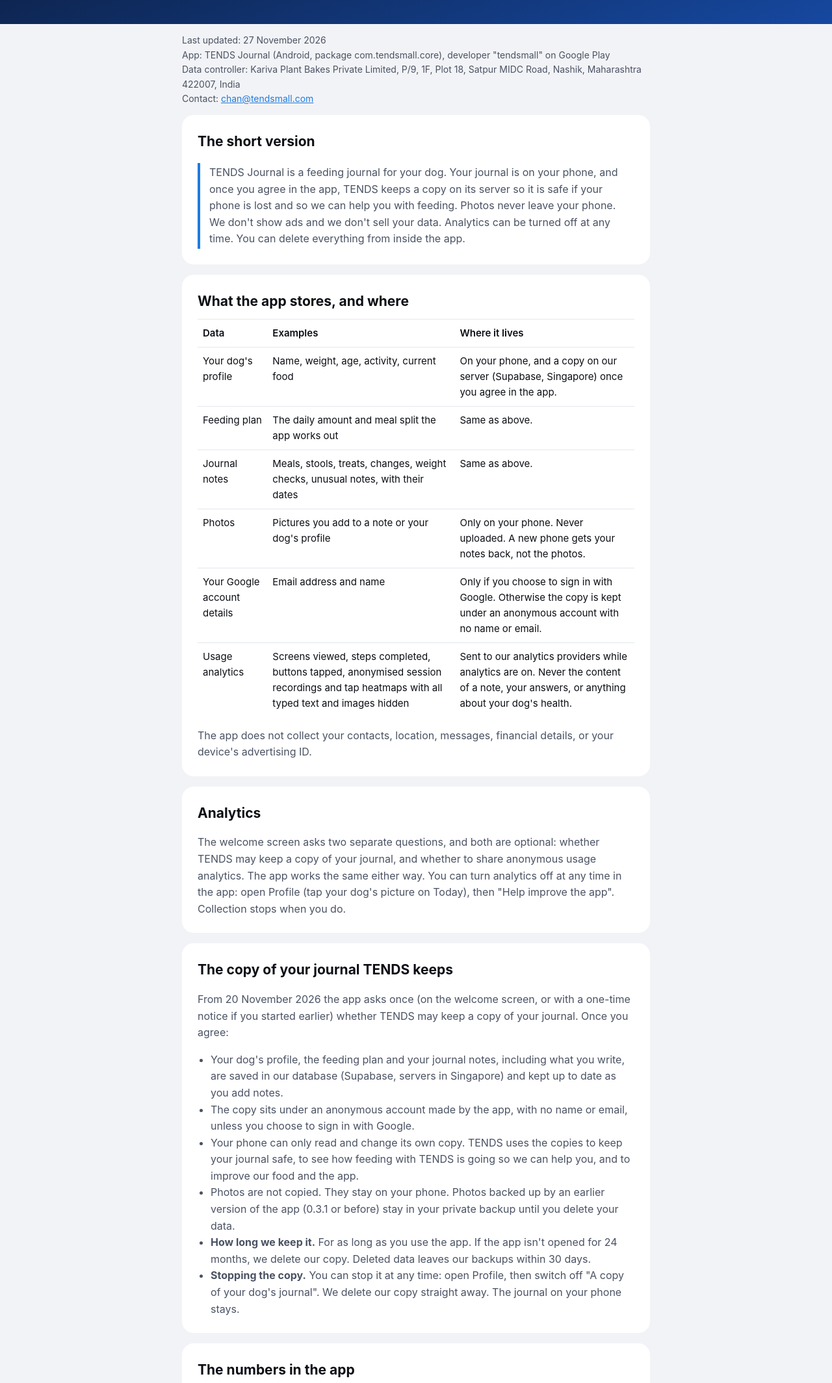
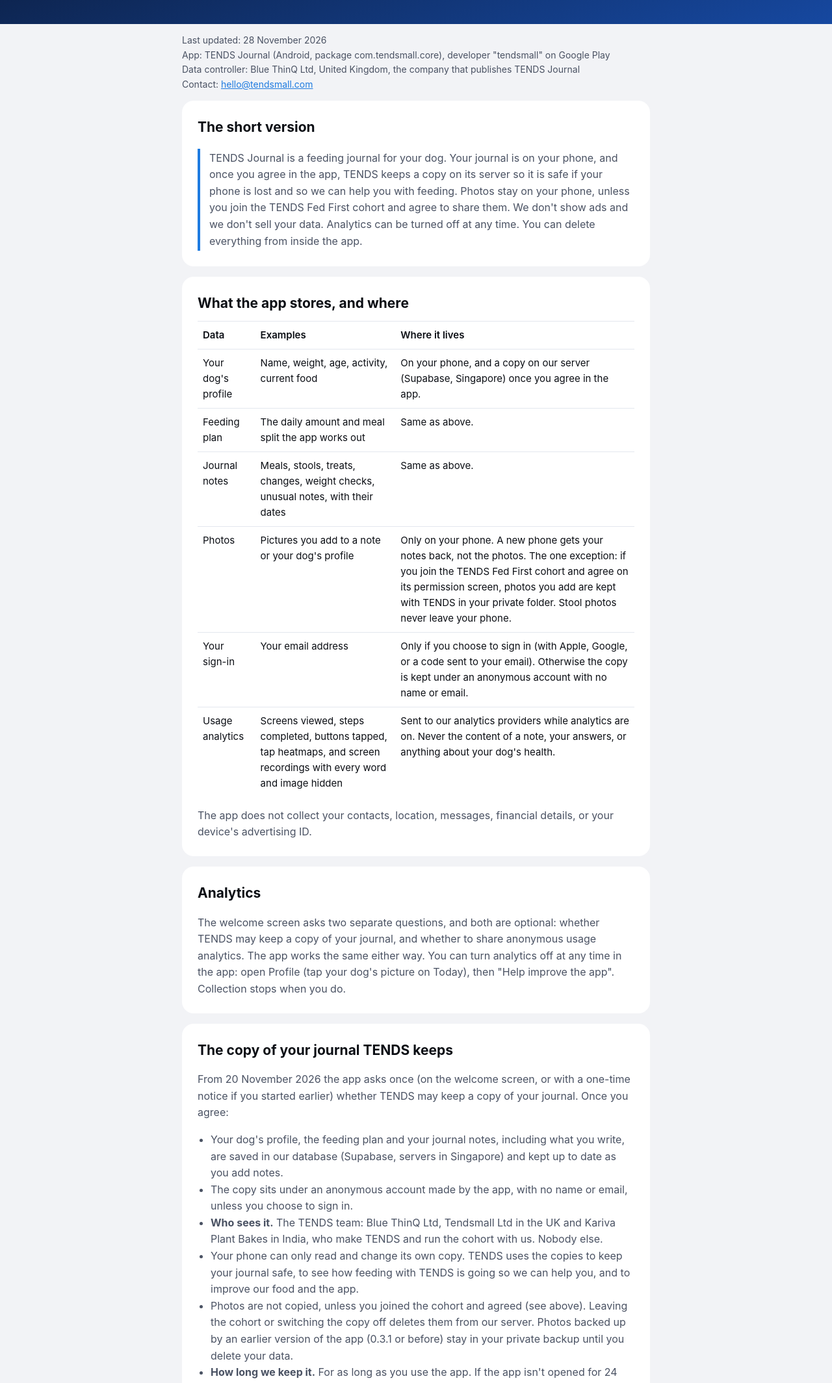
Before and after one commit to tendsmall/journal-privacy, a plain HTML site: page index.html in a window 1280 px wide. Shown: the part 160-2289 px from the top of the page at 65% size. Drawn offline with Linux system fonts and the light colour scheme.

Commit message:
Blue ThinQ Ltd, hello@tendsmall.com, every outside service named (28 Nov 2026)
Co-Authored-By: Claude Opus 5.5 <noreply@anthropic.com>

```diff
--- a/index.html
+++ b/index.html
@@ -42,14 +42,14 @@
 </header>
 
 <main class="wrap">
-  <p class="meta">Last updated: 27 November 2026<br>
+  <p class="meta">Last updated: 28 November 2026<br>
   App: TENDS Journal (Android, package com.tendsmall.core), developer "tendsmall" on Google Play<br>
-  Data controller: Kariva Plant Bakes Private Limited, P/9, 1F, Plot 18, Satpur MIDC Road, Nashik, Maharashtra 422007, India<br>
-  Contact: <a href="mailto:chan@tendsmall.com">chan@tendsmall.com</a></p>
+  Data controller: Blue ThinQ Ltd, United Kingdom, the company that publishes TENDS Journal<br>
+  Contact: <a href="mailto:hello@tendsmall.com">hello@tendsmall.com</a></p>
 
   <section>
     <h2>The short version</h2>
-    <p class="short">TENDS Journal is a feeding journal for your dog. Your journal is on your phone, and once you agree in the app, TENDS keeps a copy on its server so it is safe if your phone is lost and so we can help you with feeding. Photos never leave your phone. We don't show ads and we don't sell your data. Analytics can be turned off at any time. You can delete everything from inside the app.</p>
+    <p class="short">TENDS Journal is a feeding journal for your dog. Your journal is on your phone, and once you agree in the app, TENDS keeps a copy on its server so it is safe if your phone is lost and so we can help you with feeding. Photos stay on your phone, unless you join the TENDS Fed First cohort and agree to share them. We don't show ads and we don't sell your data. Analytics can be turned off at any time. You can delete everything from inside the app.</p>
   </section>
 
   <section>
@@ -59,9 +59,9 @@
       <tr><td>Your dog's profile</td><td>Name, weight, age, activity, current food</td><td>On your phone, and a copy on our server (Supabase, Singapore) once you agree in the app.</td></tr>
       <tr><td>Feeding plan</td><td>The daily amount and meal split the app works out</td><td>Same as above.</td></tr>
       <tr><td>Journal notes</td><td>Meals, stools, treats, changes, weight checks, unusual notes, with their dates</td><td>Same as above.</td></tr>
-      <tr><td>Photos</td><td>Pictures you add to a note or your dog's profile</td><td>Only on your phone. Never uploaded. A new phone gets your notes back, not the photos.</td></tr>
-      <tr><td>Your Google account details</td><td>Email address and name</td><td>Only if you choose to sign in with Google. Otherwise the copy is kept under an anonymous account with no name or email.</td></tr>
-      <tr><td>Usage analytics</td><td>Screens viewed, steps completed, buttons tapped, anonymised session recordings and tap heatmaps with all typed text and images hidden</td><td>Sent to our analytics providers while analytics are on. Never the content of a note, your answers, or anything about your dog's health.</td></tr>
+      <tr><td>Photos</td><td>Pictures you add to a note or your dog's profile</td><td>Only on your phone. A new phone gets your notes back, not the photos. The one exception: if you join the TENDS Fed First cohort and agree on its permission screen, photos you add are kept with TENDS in your private folder. Stool photos never leave your phone.</td></tr>
+      <tr><td>Your sign-in</td><td>Your email address</td><td>Only if you choose to sign in (with Apple, Google, or a code sent to your email). Otherwise the copy is kept under an anonymous account with no name or email.</td></tr>
+      <tr><td>Usage analytics</td><td>Screens viewed, steps completed, buttons tapped, tap heatmaps, and screen recordings with every word and image hidden</td><td>Sent to our analytics providers while analytics are on. Never the content of a note, your answers, or anything about your dog's health.</td></tr>
     </table>
     <p>The app does not collect your contacts, location, messages, financial details, or your device's advertising ID.</p>
   </section>
@@ -76,9 +76,10 @@
     <p>From 20 November 2026 the app asks once (on the welcome screen, or with a one-time notice if you started earlier) whether TENDS may keep a copy of your journal. Once you agree:</p>
     <ul>
       <li>Your dog's profile, the feeding plan and your journal notes, including what you write, are saved in our database (Supabase, servers in Singapore) and kept up to date as you add notes.</li>
-      <li>The copy sits under an anonymous account made by the app, with no name or email, unless you choose to sign in with Google.</li>
+      <li>The copy sits under an anonymous account made by the app, with no name or email, unless you choose to sign in.</li>
+      <li><strong>Who sees it.</strong> The TENDS team: Blue ThinQ Ltd, Tendsmall Ltd in the UK and Kariva Plant Bakes in India, who make TENDS and run the cohort with us. Nobody else.</li>
       <li>Your phone can only read and change its own copy. TENDS uses the copies to keep your journal safe, to see how feeding with TENDS is going so we can help you, and to improve our food and the app.</li>
-      <li>Photos are not copied. They stay on your phone. Photos backed up by an earlier version of the app (0.3.1 or before) stay in your private backup until you delete your data.</li>
+      <li>Photos are not copied, unless you joined the cohort and agreed (see above). Leaving the cohort or switching the copy off deletes them from our server. Photos backed up by an earlier version of the app (0.3.1 or before) stay in your private backup until you delete your data.</li>
       <li><strong>How long we keep it.</strong> For as long as you use the app. If the app isn't opened for 24 months, we delete our copy. Deleted data leaves our backups within 30 days.</li>
       <li><strong>Stopping the copy.</strong> You can stop it at any time: open Profile, then switch off "A copy of your dog's journal". We delete our copy straight away. The journal on your phone stays.</li>
     </ul>
@@ -97,11 +98,11 @@
   <section>
     <h2>Services we use</h2>
     <ul>
-      <li><strong>Supabase</strong>: the database and anonymous sign-in that hold the copy of your journal.</li>
-      <li><strong>Google Sign-In</strong>: optional, if you choose to link your copy to your Google account.</li>
-      <li><strong>PostHog</strong>: usage analytics and anonymised session recordings, while analytics are on. <a href="https://posthog.com/privacy">posthog.com/privacy</a></li>
-      <li><strong>Microsoft Clarity</strong>: anonymised tap heatmaps, while analytics are on. <a href="https://privacy.microsoft.com/privacystatement">Microsoft privacy statement</a></li>
-      <li><strong>Expo</strong>: delivers app updates. It does not receive your journal.</li>
+      <li><strong>Supabase</strong>: the database and sign-in that hold the copy of your journal and, for the cohort, photos. Servers in Singapore.</li>
+      <li><strong>Apple and Google</strong>: optional, only if you choose to sign in with them. They tell us your email address.</li>
+      <li><strong>PostHog</strong>: counts which screens are opened and which buttons are tapped, while analytics are on. Servers in the European Union. <a href="https://posthog.com/privacy">posthog.com/privacy</a></li>
+      <li><strong>Microsoft Clarity</strong>: tap heatmaps and screen recordings with every word and image hidden, while analytics are on. <a href="https://privacy.microsoft.com/privacystatement">Microsoft privacy statement</a></li>
+      <li><strong>Expo</strong>: delivers app updates. Your phone asks it for the latest version, which shares the app version, the type of phone and, like any web request, its internet address. It does not receive your journal.</li>
       <li><strong>Shopify</strong>: runs the TENDS store. When you enter a TENDS code, the app checks it with the store. Only the code is sent, nothing about you or your dog.</li>
     </ul>
     <p>These providers process data on our behalf to run the service. We do not sell or rent your data, and we do not use it for advertising.</p>
@@ -116,18 +117,19 @@
       <li>Confirm with <strong>Delete everything</strong>.</li>
     </ol>
     <p>This permanently deletes your dog's profile, plan, journal notes and photos from your phone and our copy on the server. It cannot be undone.</p>
-    <h3>Delete your account by email</h3>
-    <p>To also delete the sign-in account linked to your Google email, or if you no longer have the app, email <a href="mailto:chan@tendsmall.com?subject=TENDS%20Journal%20account%20deletion">chan@tendsmall.com</a> with the subject "TENDS Journal account deletion", from the email you signed in with. We delete the account and all data linked to it within 30 days and confirm by email.</p>
+    <p>After this the app starts again from the welcome screen.</p>
+    <h3>Delete your account</h3>
+    <p>To also delete your sign-in account, or if you no longer have the app, email <a href="mailto:hello@tendsmall.com?subject=TENDS%20Journal%20account%20deletion">hello@tendsmall.com</a> with the subject "TENDS Journal account deletion", from the email you signed in with. We delete the account and all data linked to it within 30 days and confirm by email.</p>
     <h3>What is deleted, and what is kept</h3>
     <ul>
-      <li>Deleted: dog profile, plan, journal notes, photos, and our copy of all of these; on request, your sign-in account (email and name, if you used Google).</li>
+      <li>Deleted: dog profile, plan, journal notes, photos, and our copy of all of these; on request, your sign-in account and its email.</li>
       <li>Kept: nothing from your journal. Anonymous usage analytics that cannot be linked back to you may remain in our analytics providers under their own retention periods.</li>
     </ul>
   </section>
 
   <section>
     <h2>Your rights</h2>
-    <p>Depending on where you live (for example India's Digital Personal Data Protection Act, the UK or the EU), you may have the right to access, correct or erase your data. Email <a href="mailto:chan@tendsmall.com">chan@tendsmall.com</a> and we will help.</p>
+    <p>Depending on where you live (for example India's Digital Personal Data Protection Act, the UK or the EU), you may have the right to access, correct or erase your data. Email <a href="mailto:hello@tendsmall.com">hello@tendsmall.com</a> and we will help. If you are not satisfied with our answer, you can complain to the data protection authority where you live (in the UK, the Information Commissioner's Office).</p>
   </section>
 
   <section>
@@ -140,6 +142,6 @@
     <p>If we change how we handle your data, we will update this page and its date, and tell you in the app for important changes.</p>
   </section>
 </main>
-<footer>TENDS Journal is made by Kariva Plant Bakes Private Limited · <a href="https://tendsmall.com">tendsmall.com</a></footer>
+<footer>TENDS Journal is published by Blue ThinQ Ltd · <a href="https://tendsmall.com">tendsmall.com</a></footer>
 </body>
 </html>
```
